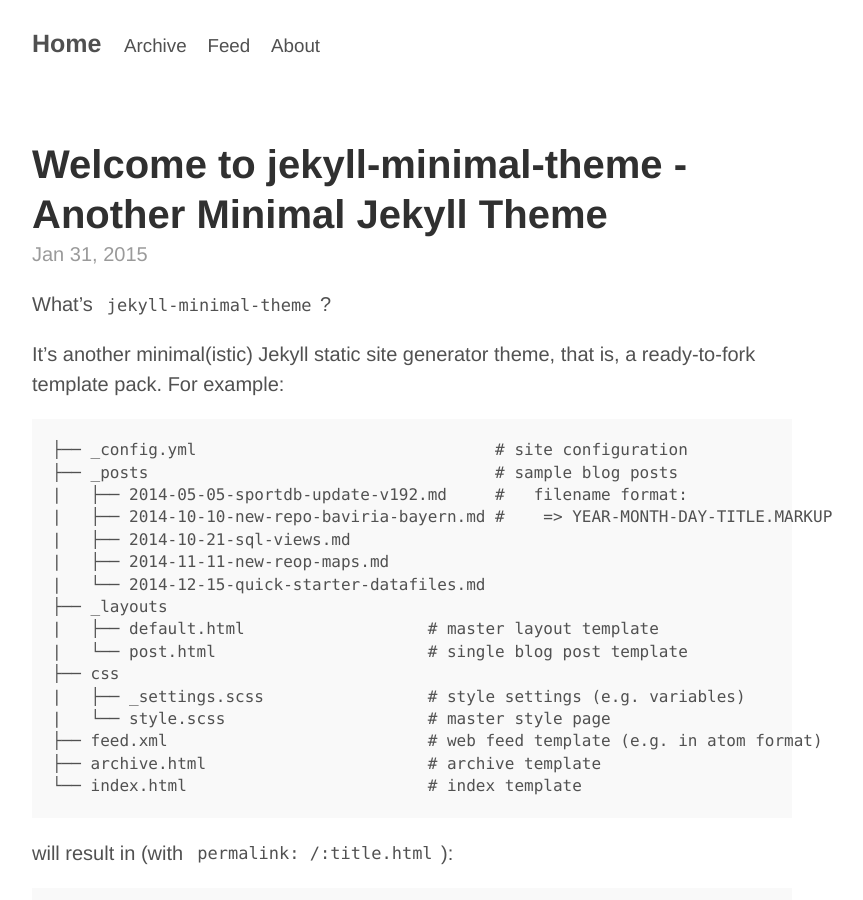
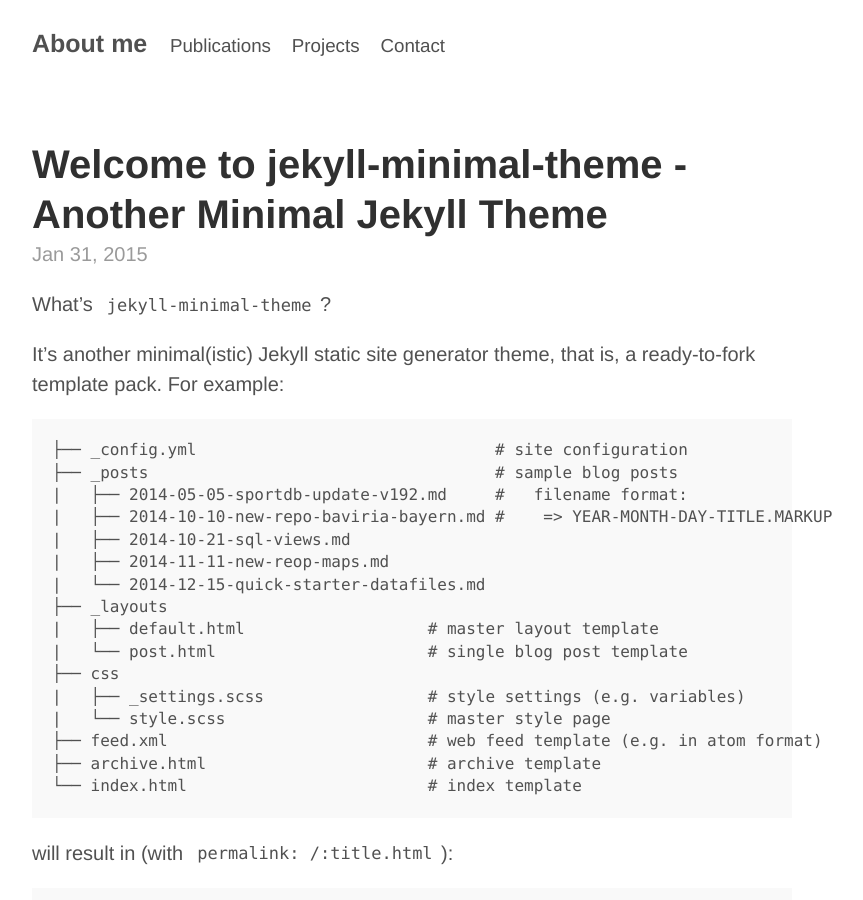
Before and after one commit to ramonpereira/ramonpereira.github.io, a Jekyll site: the page built from index.html, in a window 1280 px wide and 900 px high. Shown: the whole window, without its empty margins (228-1091 px from the left). Built offline with Jekyll 4.4.1, drawn with Linux system fonts in a browser that asks for light colours.

Commit message:
no message

```diff
--- a/_layouts/default.html
+++ b/_layouts/default.html
@@ -11,15 +11,15 @@
 <div class="container">
 <header class="masthead">
    <h3 class="masthead-title">
-     <a href="{{ site.path }}">Home</a>
+     <a href="{{ site.path }}/index.html">About me</a>
      <small>
-        &nbsp;&nbsp;&nbsp;<a href="{{ site.path }}/archive.html">Archive</a>
+        &nbsp;&nbsp;&nbsp;<a href="{{ site.path }}/archive.html">Publications</a>
      </small>
      <small>
-       &nbsp;&nbsp;&nbsp;<a href="{{ site.path }}/feed.xml">Feed</a>
+       &nbsp;&nbsp;&nbsp;<a href="{{ site.path }}/archive.xml">Projects</a>
      </small>
      <small>
-       &nbsp;&nbsp;&nbsp;<a href="https://github.com/henrythemes/jekyll-minimal-theme">About</a>
+       &nbsp;&nbsp;&nbsp;<a href="{{ site.path }}/archive.xml">Contact</a>
      </small>
    </h3>
 </header>
```
